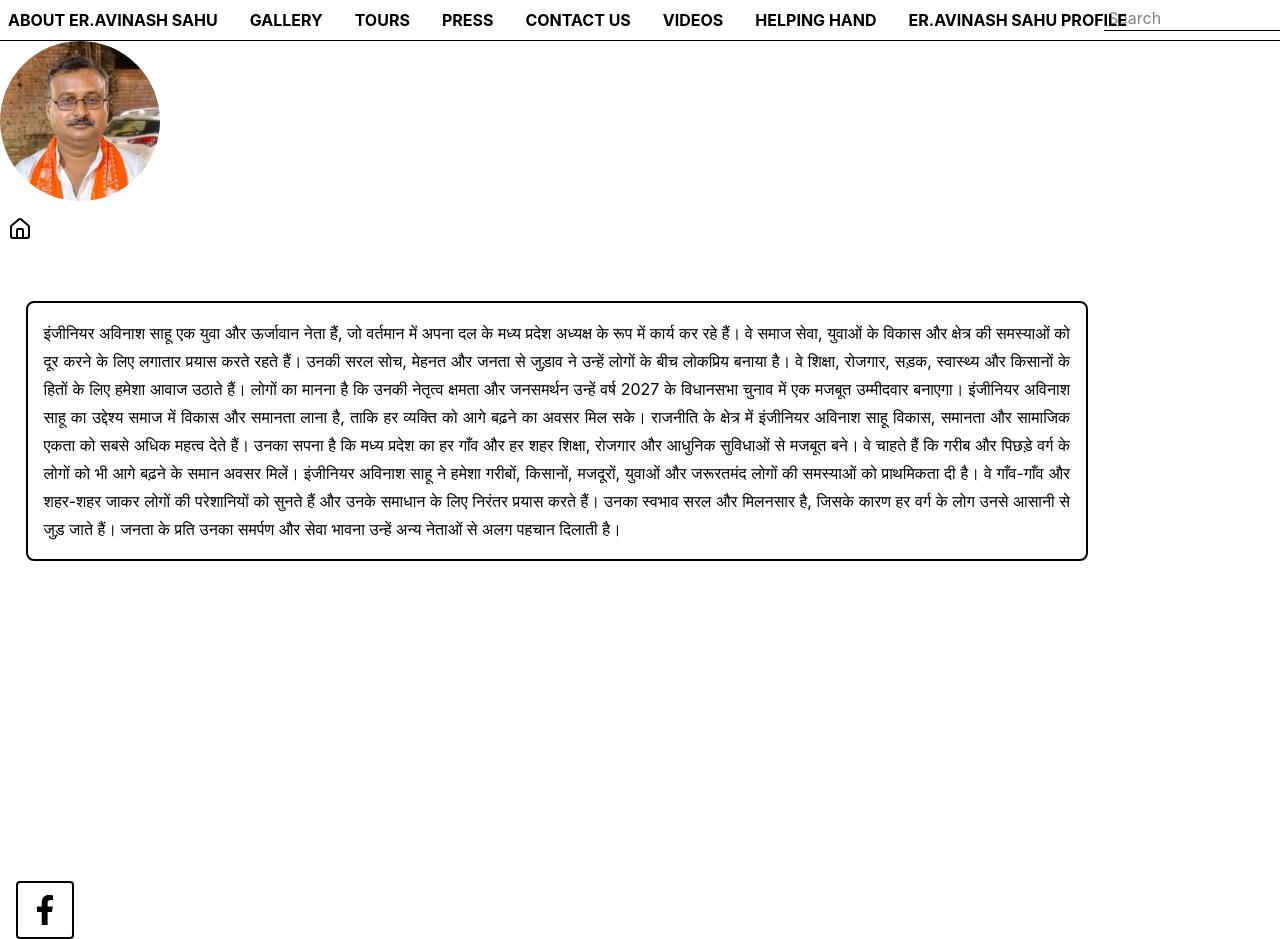
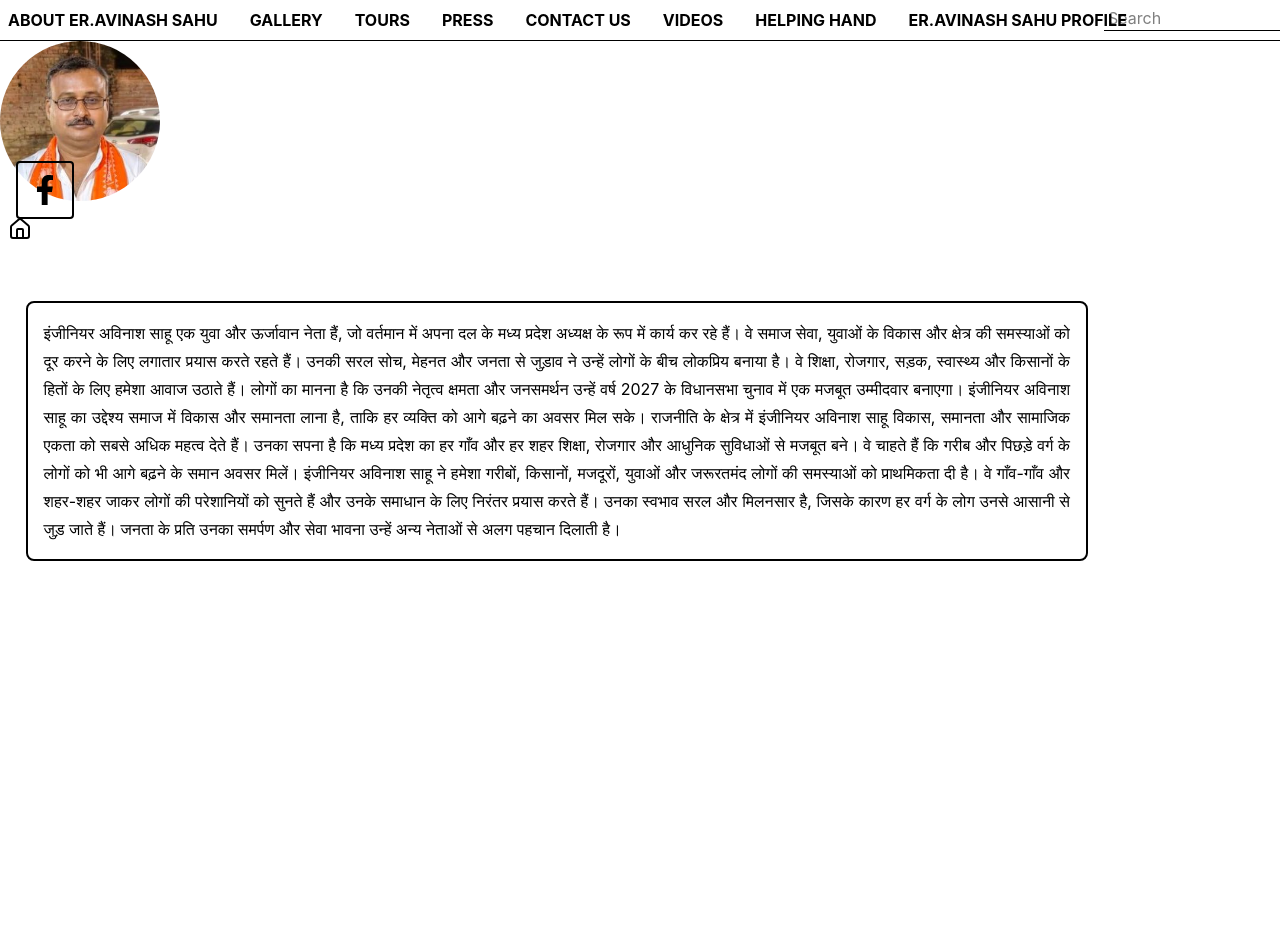
Before and after one commit to abhijeetpratapsahu-dev/gallery, a React (Vite) app: page /profile in a window 1280 px wide. Shown: the top 939 px of the page. After the commit the page ends 841 px from the top, so only its background shows below. Built offline with nearby package versions, Linux system fonts and the light colour scheme.

Commit message:
updated website

```diff
--- a/src/Component/Navbar/Pages/profile.jsx
+++ b/src/Component/Navbar/Pages/profile.jsx
@@ -4,7 +4,7 @@ import { FaFacebookF } from "react-icons/fa";
 
 const Home = () => {
   return (
-    <div className='bg-white min-h-full text-black relative'>
+    <div className='bg-white min-h-full min-w-full text-black relative'>
       <img className='h-40 w-40 rounded-full aspect-square object-cover flex justify-center items-center' src={profile}></img>
 
       <House className='absolute left-2 bottom-150 cursor-pointer hover:text-blue-300' onClick={function(){
@@ -31,7 +31,7 @@ const Home = () => {
           जनता के प्रति उनका समर्पण और सेवा भावना उन्हें अन्य नेताओं से अलग पहचान दिलाती है।
         </h1>
       </div>
-      <div className='absolute left-4 top-[105vh] border-2 border-black p-3 rounded'>
+      <div className='absolute left-4 top-[15vh] border-2 border-black p-3 rounded'>
           <a href='https://www.facebook.com/dravinashsahu/' target="_blank"  rel="noopener noreferrer" className='hover:text-blue-900'>
           <FaFacebookF size={30} />
         </a>
```
